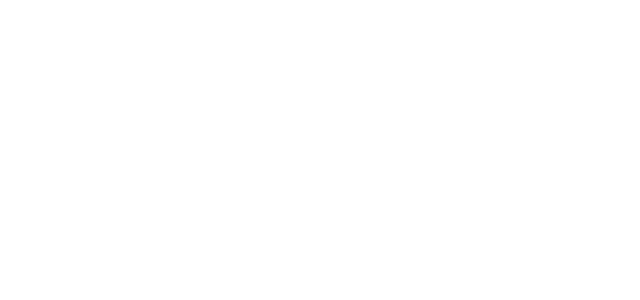
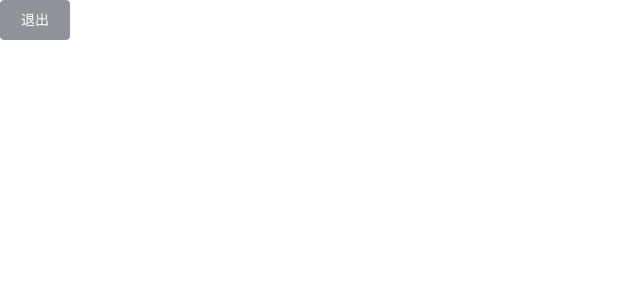
Before and after one commit to JaegerTao/tqa-system, a Vue app: page /#/teacherhome in a window 1280 px wide. Shown: the top 300 px of the page, without its empty margins (0-640 px from the left). Built offline with nearby package versions, Linux system fonts and the light colour scheme; sample sign-in values are in the browser's storage.

Commit message:
添加页面
添加教师主页、督导员主页

```diff
--- a/src/router/index.js
+++ b/src/router/index.js
@@ -1,14 +1,17 @@
 import Vue from 'vue'
 import VueRouter from 'vue-router'
+
 import Login from '../views/Login.vue'
 import StuHome from '../views/StudentHome/StuHome.vue'
+import TeacherHome from '../views/TeacherHome/TeacherHome.vue'
 
 Vue.use(VueRouter)
 
 const routes = [
 	{ path: '/', redirect: Login},
 	{ path: '/login', component: Login},
-	{ path: '/stuhome', component: StuHome }
+	{ path: '/stuhome', component: StuHome },
+	{ path: '/teacherhome', component: TeacherHome }
 ]
 
 const router = new VueRouter({
--- a/src/views/Login.vue
+++ b/src/views/Login.vue
@@ -67,11 +67,12 @@
 					if(!valid) return; //验证不通过
 					//发起登陆请求
 
+
 					//暂默认登录成功
 					this.$message.success("登录成功");
 					//服务器传回token，保存到sessionStorage(会话期间存储),只在当前网站打开期间生效
 					window.sessionStorage.setItem("token", 2017110414);
-					this.$router.push("/stuhome");
+					this.$router.push("/teacherhome");
 				})
 			}
 		}
--- /dev/null
+++ b/src/views/TeacherHome/TeacherHome.vue
@@ -0,0 +1,20 @@
+<template>
+	<div>
+		<el-button type="info" @click="logout">退出</el-button>
+	</div>
+</template>
+
+<script>
+	export default {
+		methods: {
+			logout() {
+				window.sessionStorage.clear();
+				this.$router.push('/login');
+			}
+		}
+	};
+</script>
+
+<style lang="less" scoped>
+
+</style>
```
Also changed, not shown: src/views/SupervisorHome/SupervisorHome.vue (added, +8 -0 lines).
